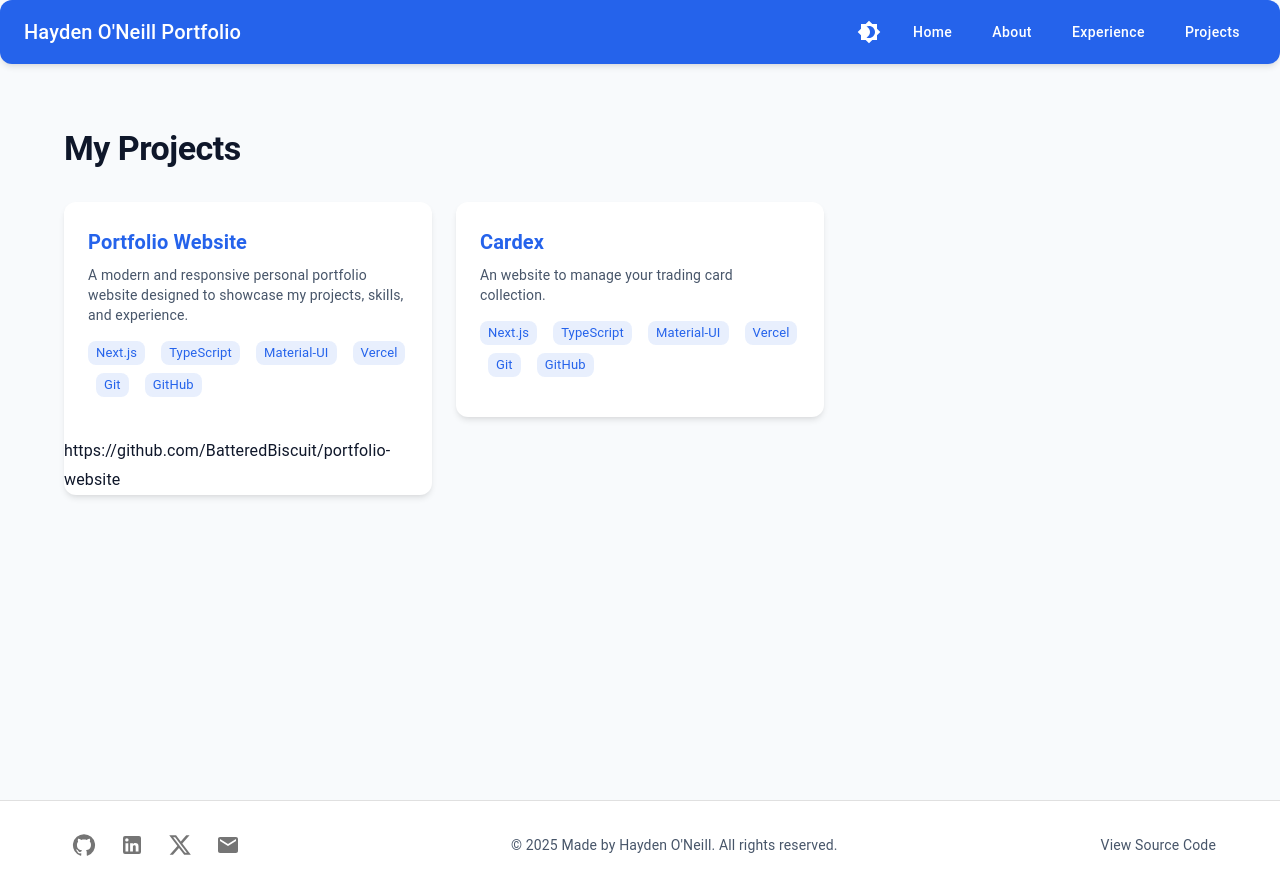
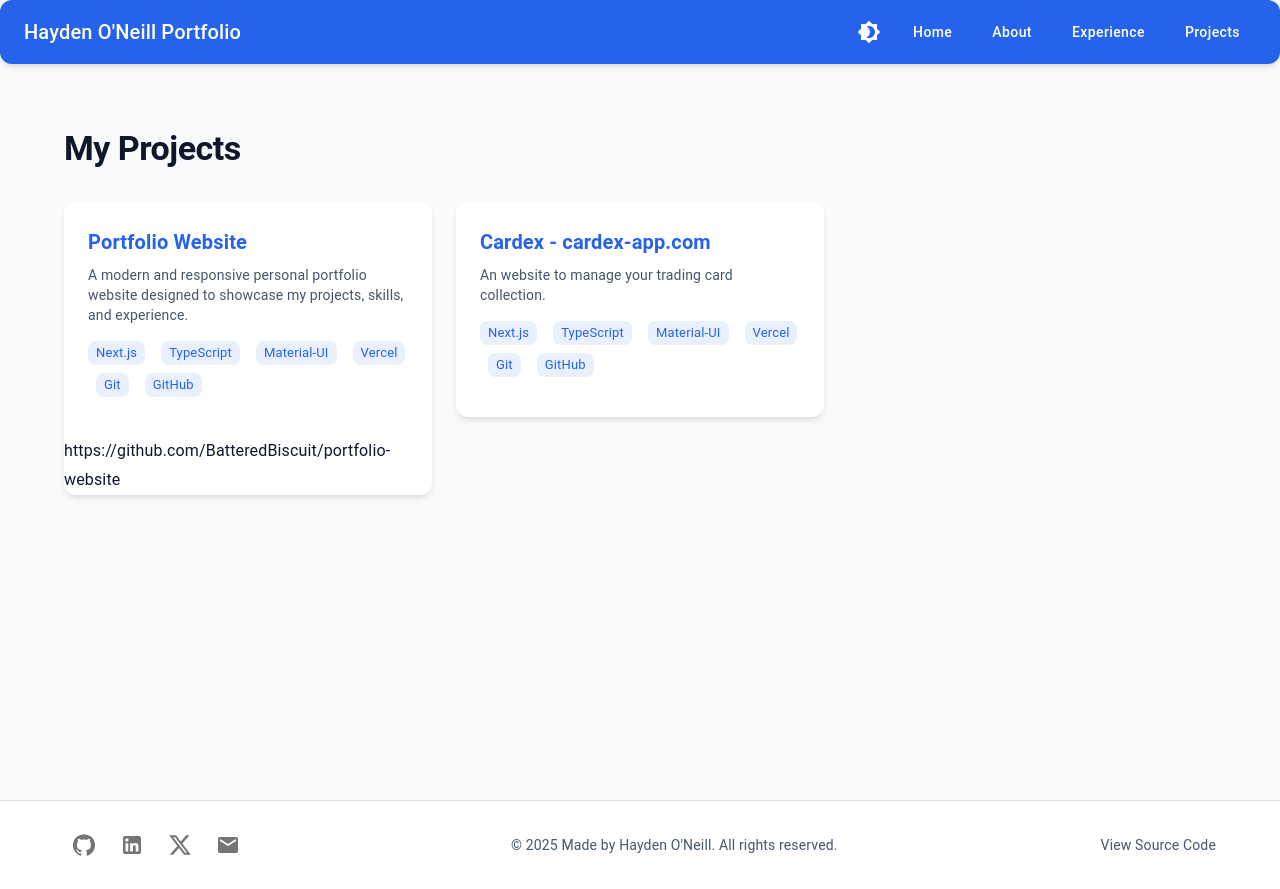
Before and after one commit to BatteredBiscuit/Portfolio-Website, a Next.js app: page /projects in a window 1280 px wide. Built offline with nearby package versions, Linux system fonts and the light colour scheme.

Commit message:
Chore: Update projects

```diff
--- a/data/projects.ts
+++ b/data/projects.ts
@@ -15,7 +15,7 @@ export const projects: Project[] = [
     githubUrl: "https://github.com/BatteredBiscuit/portfolio-website",
   },
   {
-    title: "Cardex",
+    title: "Cardex - cardex-app.com",
     description:
       "An website to manage your trading card collection.",
     technologies: ["Next.js", "TypeScript", "Material-UI", "Vercel", "Git", "GitHub"]
```
